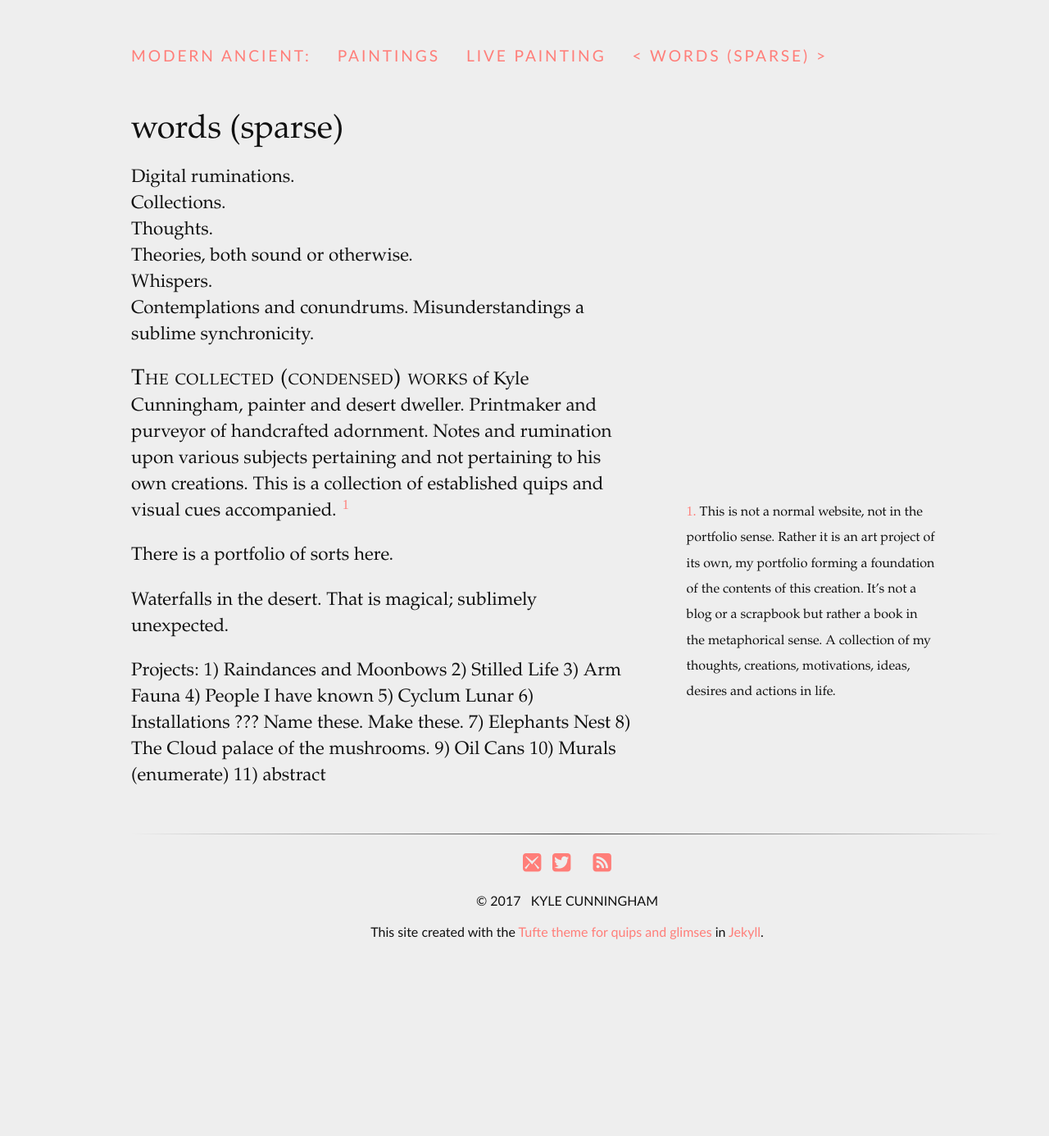
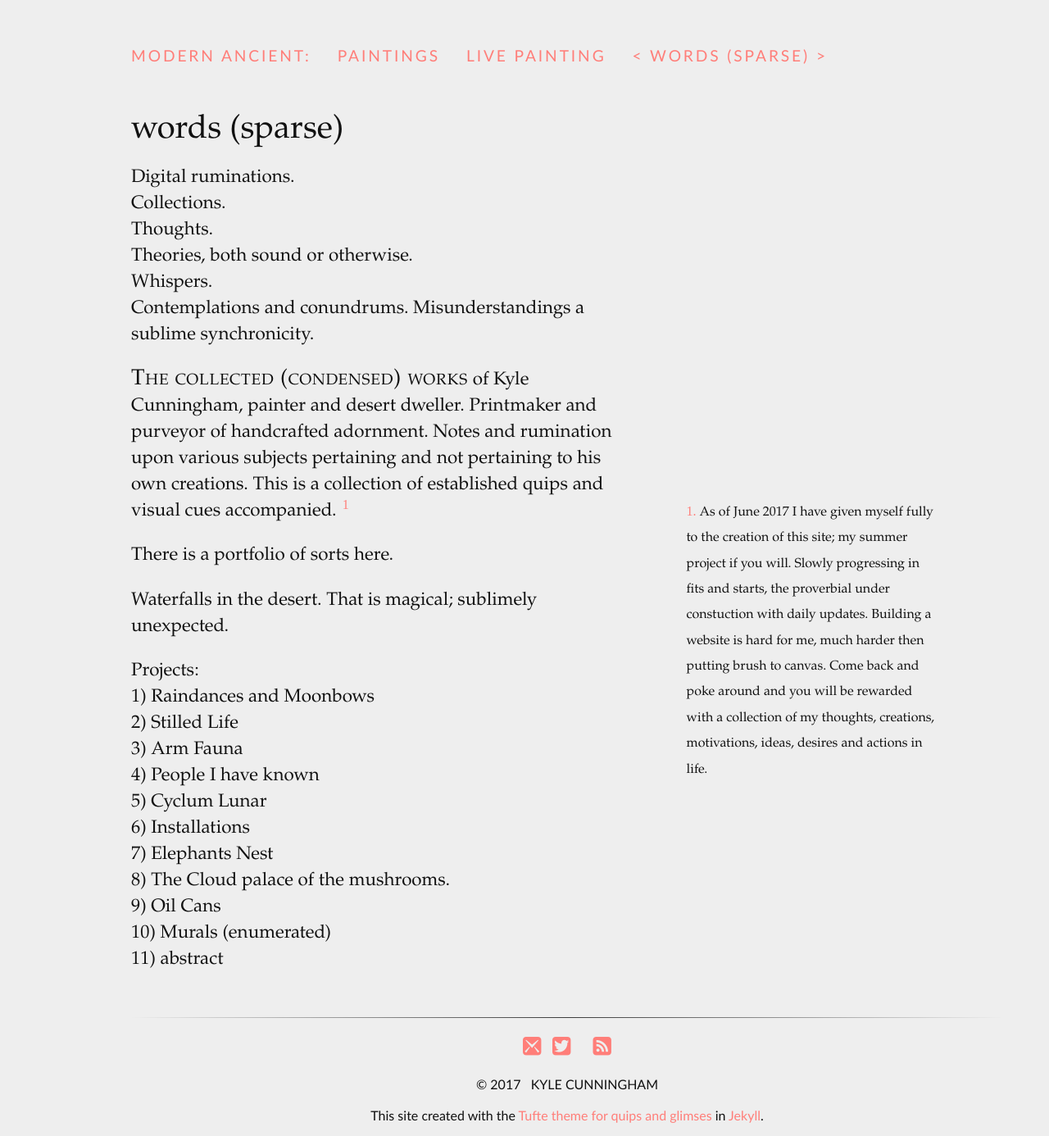
Before and after one commit to heirloompixels/kyle.modernancient.org-old, a Jekyll site: the page built from index.md, in a window 1280 px wide. Shown: the whole page at 82% size. Built offline with Jekyll 4.4.1, drawn with Linux system fonts in a browser that asks for light colours; before the commit the page ends 1162 px from its top, so only the background shows below that.

Commit message:
worked on index.md copy.

```diff
--- a/index.md
+++ b/index.md
@@ -11,7 +11,7 @@
 Contemplations and conundrums.  Misunderstandings a sublime synchronicity.
 
 <span class="newthought">The collected (condensed) works</span> of Kyle Cunningham, painter and desert dweller.  Printmaker and purveyor of handcrafted adornment. Notes and rumination upon various subjects pertaining and not pertaining to his own creations.  This is a collection of established quips and visual cues accompanied.
-<label for="One" class="margin-toggle sidenote-number"></label><input type="checkbox" id="One" class="margin-toggle" /><span class="sidenote">This is not a normal website, not in the portfolio sense.  Rather it is an art project of its own, my portfolio forming a foundation of the contents of this creation.  It’s not a blog or a scrapbook but rather a book in the metaphorical sense.  A collection of my thoughts, creations, motivations, ideas, desires and actions in life.</span>
+<label for="One" class="margin-toggle sidenote-number"></label><input type="checkbox" id="One" class="margin-toggle" /><span class="sidenote">As of June 2017 I have given myself fully to the creation of this site;  my summer project if you will.  Slowly progressing in fits and starts, the proverbial under constuction with daily updates.  Building a website is hard for me, much harder then putting brush to canvas.  Come back and poke around and you will be rewarded with a collection of my thoughts, creations, motivations, ideas, desires and actions in life.</span>
 
 
 
@@ -26,9 +26,9 @@
 3) Arm Fauna
 4) People I have known
 5) Cyclum Lunar
-6) Installations ??? Name these. Make these.
+6) Installations
 7) Elephants Nest
 8) The Cloud palace of the mushrooms.
 9) Oil Cans
-10) Murals (enumerate)
+10) Murals (enumerated)
 11) abstract
```
